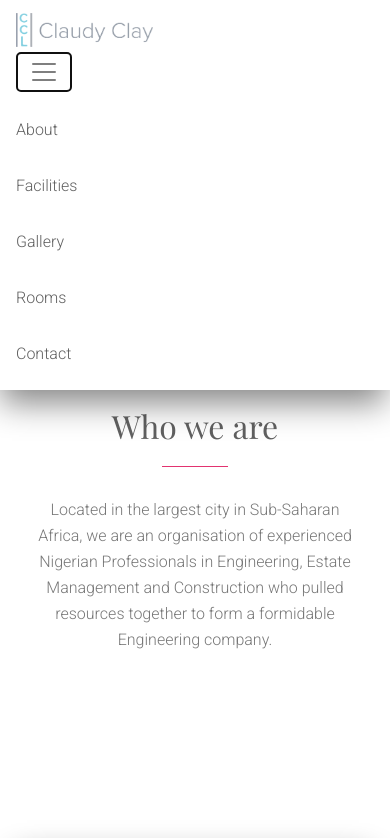
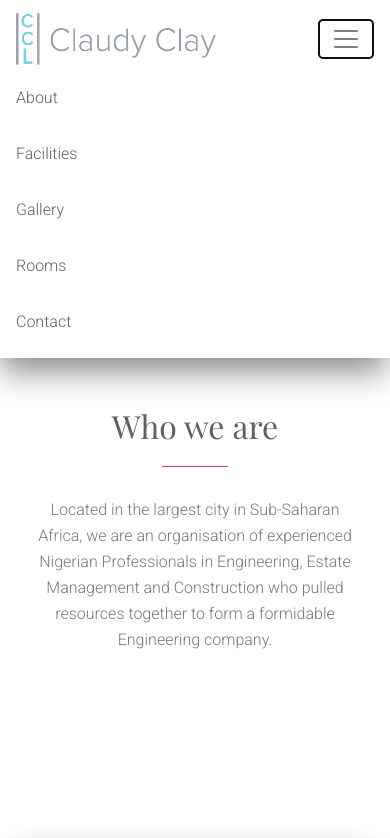
Before and after one commit to lash45/ccc, a plain HTML site: page index.html in a window 390 px wide. Both pictures are taken after a click on the button "Toggle navigation". Shown: the top 838 px of the page. Drawn offline with nearby package versions, Linux system fonts and the light colour scheme.

Commit message:
commit 4

```diff
--- a/css/main.css
+++ b/css/main.css
@@ -1923,12 +1923,29 @@ h1, h2, h3, h4, h5, h6 {
 }
 
 .navbar-brand img{
-  width: 40%;
+  width: 200px;
+  height: 52px;
+}
+
+@media (max-width: 768px) {
+  .navbar-brand img{
+    width: 200px;
+    height: 52px;
+  }
+  .navbar-brand button{
+    width: 50%;
+  }
+}
+@media (max-width: 1024px) {
+  .navbar-brand img{
+    width: 200px;
+    height: 52px;
+  }
 }
 
 @media (max-width: 992px) {
   .navbar-nav {
-    margin-top: 10px;
+    margin-top: 0px;
   }
   .navbar-nav a {
     padding: 0;
--- a/index.html
+++ b/index.html
@@ -36,7 +36,7 @@
 				<nav class="navbar navbar-expand-lg  navbar-light">
 					<div class="container">
 						  <a class="navbar-brand" href="index.html">
-						  	<img src="img/logo.png" alt="">
+						  	<img class= "" src="img/logo.png" alt="">
 						  </a>
 						  <button class="navbar-toggler" type="button" data-toggle="collapse" data-target="#navbarSupportedContent" aria-controls="navbarSupportedContent" aria-expanded="false" aria-label="Toggle navigation">
 						    <span class="navbar-toggler-icon"></span>
```
Also changed, not shown: css/Artboard 1.jpg (added), img/logo.jpg.
